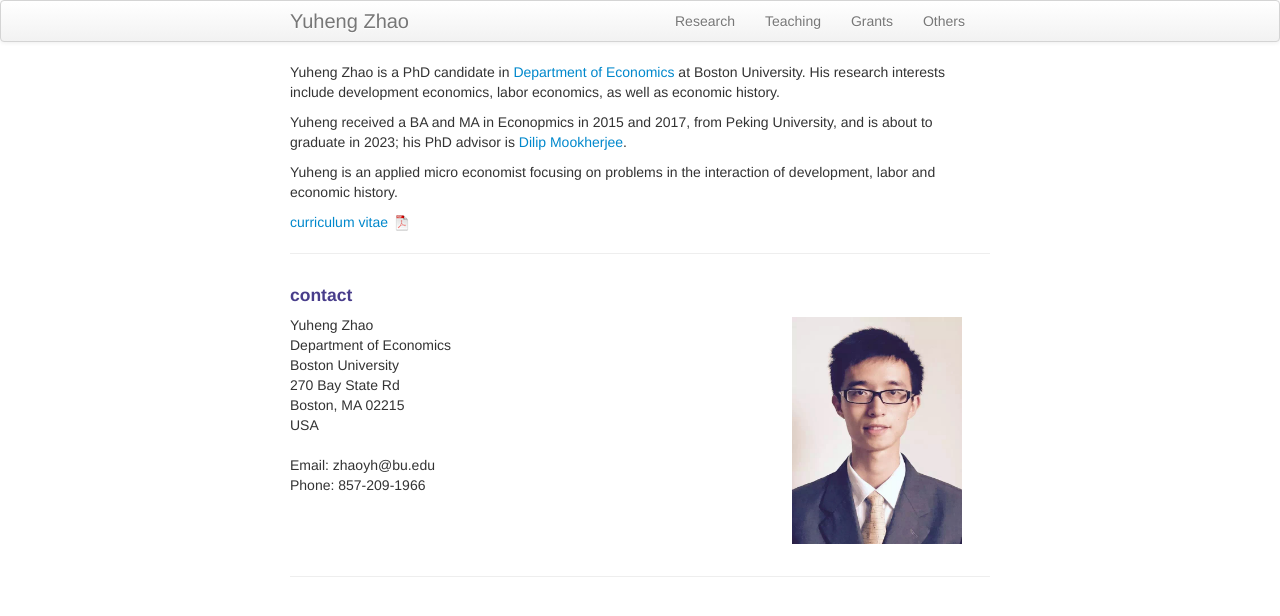
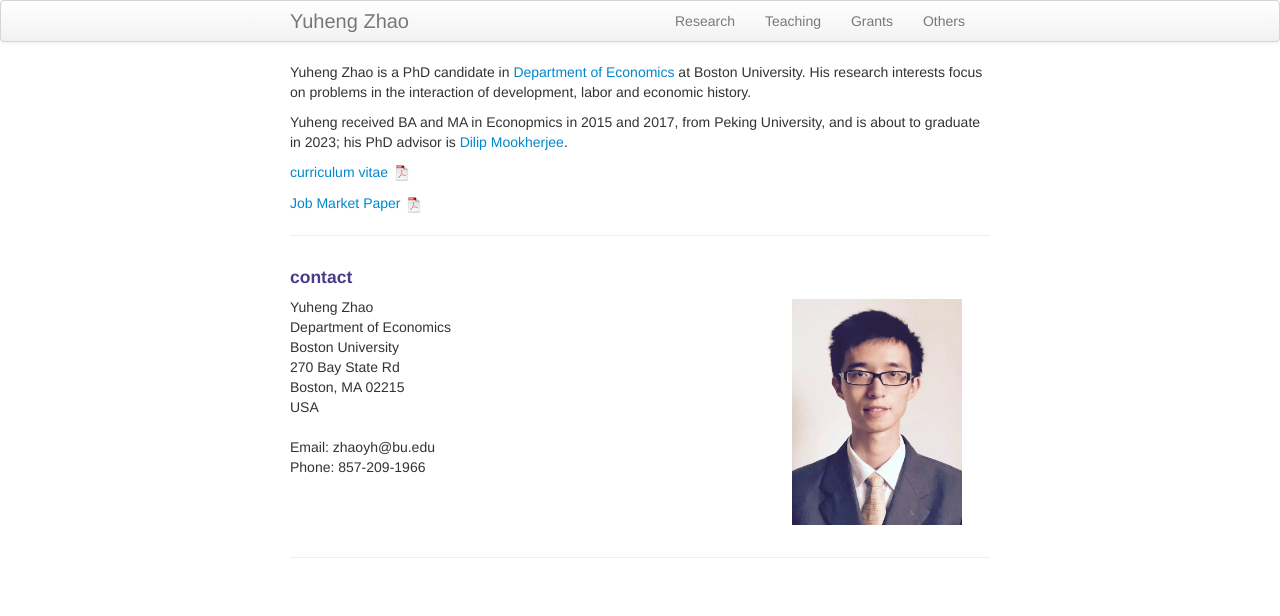
Before and after one commit to YuhengZhaoBU/YuhengZhaoBU2.github.io, a Jekyll site: the page built from index.md, in a window 1280 px wide. Shown: the top 616 px of the page. Built offline with Jekyll 4.4.1, drawn with Linux system fonts in a browser that asks for light colours.

Commit message:
Update index.md

```diff
--- a/index.md
+++ b/index.md
@@ -6,15 +6,16 @@ keywords: Yuheng, Economics, development economics, labor economics
 ---
 
 
-Yuheng Zhao is a PhD candidate in [Department of Economics](https://www.bu.edu/econ/) at Boston University. His research interests include development economics, labor economics, as well as economic history.
+Yuheng Zhao is a PhD candidate in [Department of Economics](https://www.bu.edu/econ/) at Boston University. His research interests focus on problems in the interaction of development, labor and economic history.
 
-Yuheng received a BA and MA in Econopmics in 2015 and 2017, from Peking
+Yuheng received BA and MA in Econopmics in 2015 and 2017, from Peking
 University, and is about to graduate in 2023; his PhD advisor is
 [Dilip Mookherjee](http://people.bu.edu/dilipm/).
 
-Yuheng is an applied micro economist focusing on problems in the interaction of development, labor and economic history.
+[curriculum vitae ![CV as pdf](icons16/pdf-icon.png)]({{ BASE_PATH }}/CV_Henry.pdf)<br/>
 
-[curriculum vitae ![CV as pdf](icons16/pdf-icon.png)]({{ BASE_PATH }}/CV_Henry.pdf)<br/>
+[Job Market Paper ![JMP as pdf](icons16/pdf-icon.png)]({{ BASE_PATH }}/sample-working-paper.pdf)<br/>
+
 
 ---
 
```
